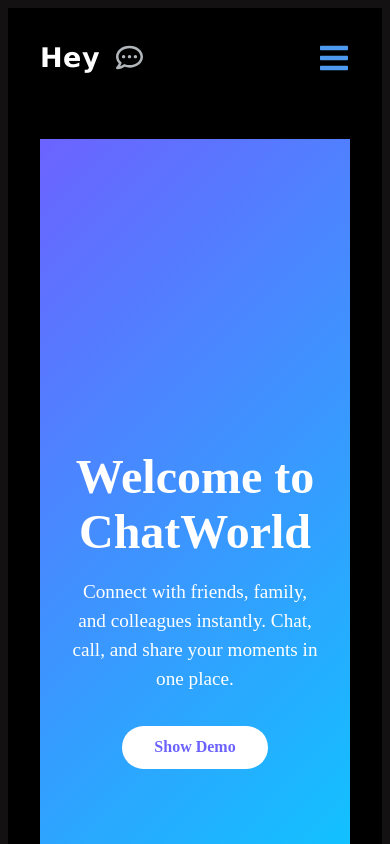
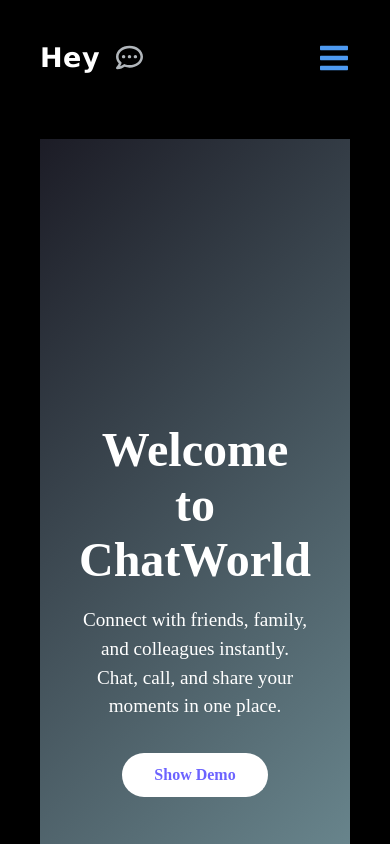
Before and after one commit to rahanyas/Chatty, a React (Vite) app in the folder frontend/: page / in a window 390 px wide. Shown: the top 844 px of the page. Built offline with nearby package versions, Linux system fonts and the light colour scheme.

Commit message:
updating home layout and styles

```diff
--- a/frontend/src/Pages/Home.page.jsx
+++ b/frontend/src/Pages/Home.page.jsx
@@ -5,7 +5,9 @@ const Home = () => {
   return (
     <div className="home-container">
       <div className="home-content">
-        <h1 className="home-head">Welcome to ChatWorld</h1>
+        <h1 className="home-head">
+          Welcome to ChatWorld
+        </h1>
         <p className="home-subhead">
           Connect with friends, family, and colleagues instantly. Chat, call, and share your moments in one place.
         </p>
--- a/frontend/src/components/Navbar.compo.jsx
+++ b/frontend/src/components/Navbar.compo.jsx
@@ -37,8 +37,8 @@ const Navbar = ()  => {
                   </div>
 
                   <div className={menuOpen ? "ham-options" : "no-ham-option"}>
-                    <Link to='/login' className="nav-link">login</Link>
-                    <Link to='/signup' className="nav-link">sign-up</Link>
+                    <Link to='/login' className="nav-link" onClick={() => setMenuOpen(false)}>login</Link>
+                    <Link to='/signup' className="nav-link"  onClick={() => setMenuOpen(false)}>sign-up</Link>
                   </div>
 
                   {/* now isUser is just dummy */}
--- a/frontend/src/styles/page/home.style.scss
+++ b/frontend/src/styles/page/home.style.scss
@@ -1,9 +1,23 @@
+:root{
+  background-color: black;
+  margin: 0 2rem;
+  @media screen and (max-width:768px) {
+    margin: 0;
+    .home-content{
+      padding: .5em;
+      .home-head{
+        font-size: 2em;
+      }
+    }
+  }
+}
+
 .home-container {
   display: flex;
   justify-content: center;
   align-items: center;
   height: 100vh;
-  background: linear-gradient(135deg, #6c63ff, #00d4ff);
+  background: linear-gradient(135deg, #1c1c26, #7799a0);
   color: #fff;
   text-align: center;
   padding: 2rem;
```
